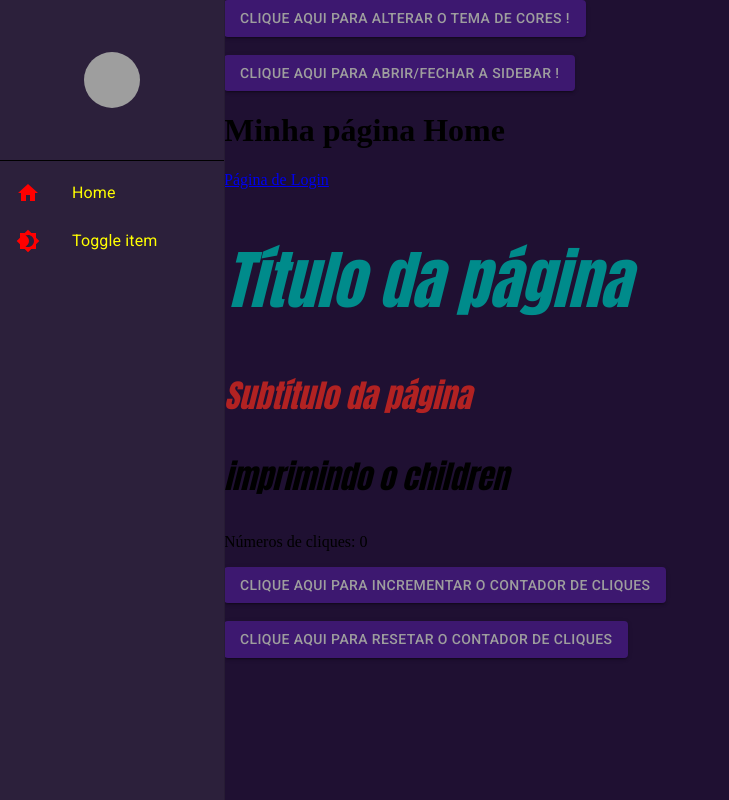
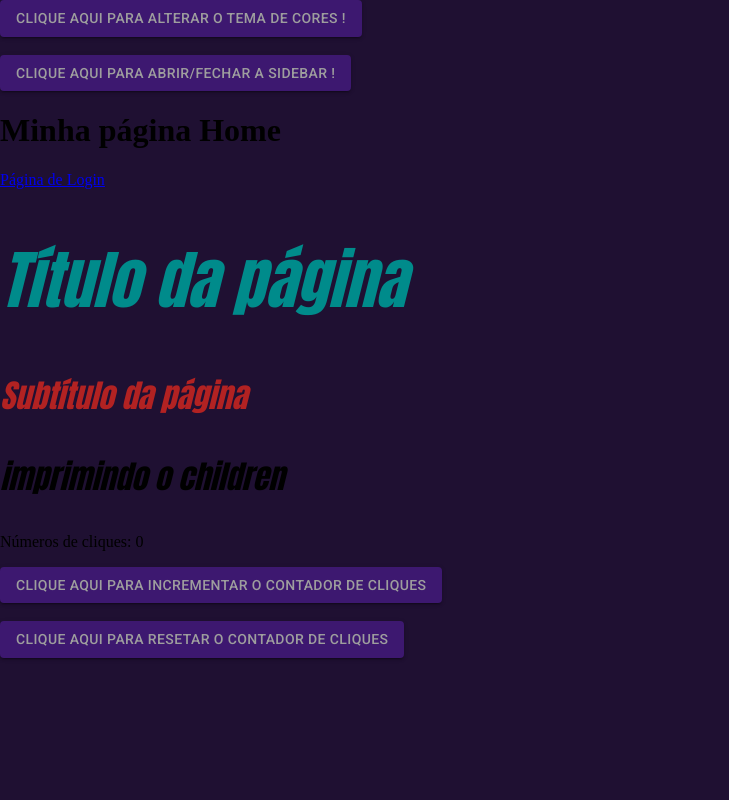
Before and after one commit to ocsoares/Aprendendo-ReactJS, a React (Vite) app: page /home in a window 1280 px wide. Shown: the whole page, without its empty margins (0-729 px from the left). Built offline with nearby package versions, Linux system fonts and the light colour scheme; no server answers; grey boxes are pictures that could not be loaded.

Commit message:
feat: change sidebar to open/close anywhere

```diff
--- a/src/app/pages/Home.tsx
+++ b/src/app/pages/Home.tsx
@@ -48,8 +48,6 @@ export const Home = () => {
 
       <br />
 
-      {/* Isso só funciona POR ENQUANTO quando a Tela for MENOR que "small", se for MENOR
-      irá FECHAR, então Usar esse Botão para ABRIR !! */}
       <Button
         text="Clique aqui para ABRIR/FECHAR a Sidebar !"
         onClick={toggleSidebarOpen}
--- a/src/app/shared/components/Sidebar/Sidebar.tsx
+++ b/src/app/shared/components/Sidebar/Sidebar.tsx
@@ -6,7 +6,7 @@ import {
   useMediaQuery,
   useTheme,
 } from "@mui/material";
-import { PropsWithChildren } from "react";
+import { PropsWithChildren, useEffect, useState } from "react";
 import { Box } from "@mui/system";
 import { Brightness4, Home } from "@mui/icons-material";
 import { AppIcon } from "./components/AppIcon";
@@ -17,11 +17,25 @@ export const Sidebar = ({ children }: PropsWithChildren) => {
   // se for "dark" pega o Tema "dark" e etc...
   const currentTheme = useTheme();
 
+  const [wasClosed, setWasClosed] = useState(false);
+
   const isSmallerThanSmallScreen = useMediaQuery(
     currentTheme.breakpoints.down("sm"),
   );
 
   const { isSidebarOpen, toggleSidebarOpen } = useSidebar();
+
+  // Para FECHAR/ABRIR a Sidebar quando ela tiver no Tamanho de Tela PEQUENO (sm), para Permitir a
+  // RESPONSIVIDADE !
+  useEffect(() => {
+    if (isSmallerThanSmallScreen && isSidebarOpen) {
+      toggleSidebarOpen();
+      setWasClosed(true);
+    } else if (!isSmallerThanSmallScreen && wasClosed) {
+      toggleSidebarOpen();
+      setWasClosed(false);
+    }
+  }, [isSmallerThanSmallScreen, isSidebarOpen, toggleSidebarOpen, wasClosed]);
 
   return (
     // Quando NÃO vou usar Tags do HTML como "<p>" ou Elementos do HTML como
@@ -29,9 +43,10 @@ export const Sidebar = ({ children }: PropsWithChildren) => {
     // usar "<div>" !!!
     <>
       <Drawer
-        // Com "open={isSidebarOpen}", se "isSmallerThanSmallScreen" for TRUE, vai FECHAR a Sidebar !!!
+        // O "isSidebarOpen" será ALTERADO com um BOTÃO com a Função "toggleSidebarOpen", em que "isSidebarOpen"
+        // Começa por Padrão FECHADO !!!
         open={isSidebarOpen}
-        variant={isSmallerThanSmallScreen ? "temporary" : "permanent"}
+        variant={"temporary"}
         // Com "onClose={toggleSidebarOpen}", após ABERTO, se clicar em QUALQUER Lugar FORA da Sidebar irá
         // FECHAR a Sidebar !!!
         onClose={toggleSidebarOpen}
@@ -108,18 +123,7 @@ export const Sidebar = ({ children }: PropsWithChildren) => {
       </Drawer>
 
       {/* COMPONENTES Filhos !! */}
-      {/* ------------------------------ */}
-      {/* marginLeft com spacing() = Faz os Componentes Filhos irem um pouco para a DIREITA, para
-      dar Espaço para a Sidebar ABRIR ! */}
-      {/* ---------------------------------------- */}
-      {/* OBS: Se "isSmallerThanSmallScreen" for TRUE e NÃO der esse Espaço pra DIREITA, vai dar o
-      Efeito de a Sidebar estar SOBRE a TELA !! */}
-      <Box
-        height={"100vh"}
-        marginLeft={isSmallerThanSmallScreen ? 0 : currentTheme.spacing(28)}
-      >
-        {children}
-      </Box>
+      <Box height={"100vh"}>{children}</Box>
     </>
   );
 };
```
